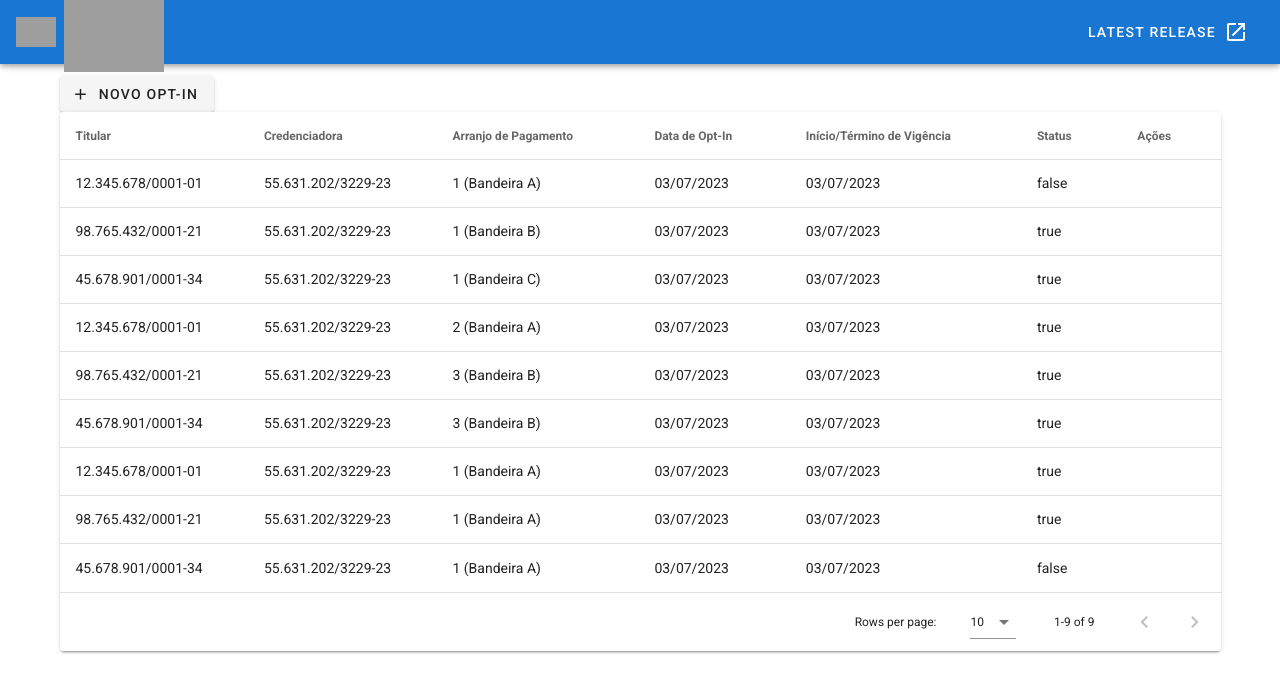
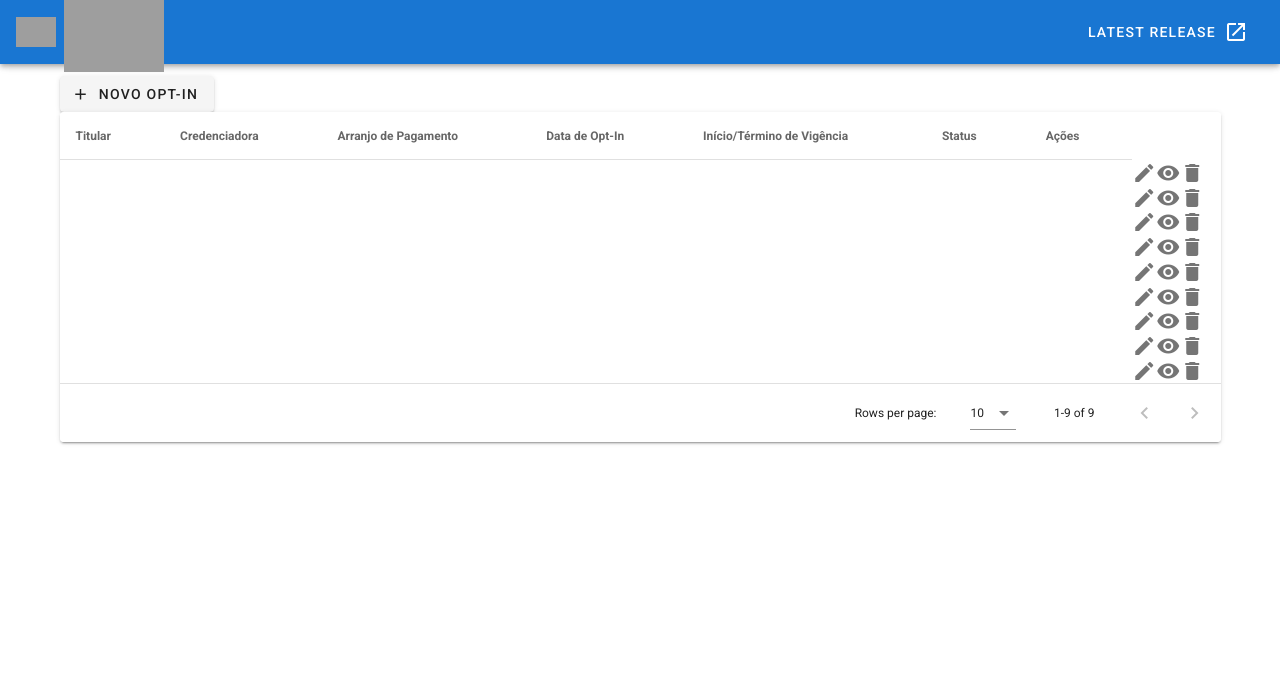
Before and after one commit to joaopamarall/desafio-listagem-fake, a Vue app: page / in a window 1280 px wide. Shown: the top 692 px of the page. Built offline with nearby package versions, Linux system fonts and the light colour scheme; grey boxes are pictures that could not be loaded.

Commit message:
Adicionar ícones de ações.

```diff
--- a/src/views/HomeView.vue
+++ b/src/views/HomeView.vue
@@ -7,6 +7,16 @@
     </div>
     <v-card>
       <v-data-table :headers="headers" :items="modifiedItems">
+        <template v-slot:body="{ items }">
+          <tr v-for="item in items" :key="item.id">
+            <td v-for="item in items" :key="item"></td>
+            <td>
+              <v-icon @click="editItem()">mdi-pencil</v-icon>
+              <v-icon @click="detailsItem()">mdi-eye</v-icon>
+              <v-icon @click="deleteItem()">mdi-delete</v-icon>
+            </td>
+          </tr>
+        </template>
       </v-data-table>
     </v-card>
   </v-container>
@@ -25,6 +35,7 @@ export default {
   },
   data() {
     return {
+      dialog: false,
       headers: [
         { text: "Titular", value: "participantDocumentId" },
         { text: "Credenciadora", value: "managedParticipantId" },
@@ -185,7 +196,7 @@ export default {
   methods: {
     toggleModal() {
       this.dialog = !this.dialog
-      console.log("Botão clicado!");
+      console.log("dialog", this.dialog);
     },
     detailsItem(item) {
       console.log("Detalhes do item:", item);
```
